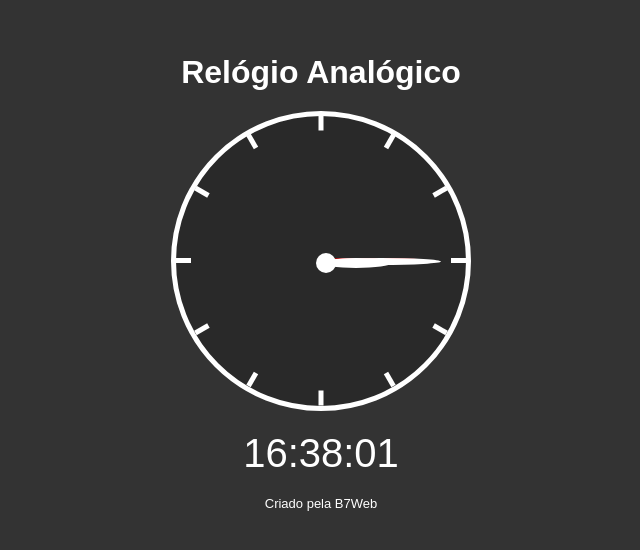
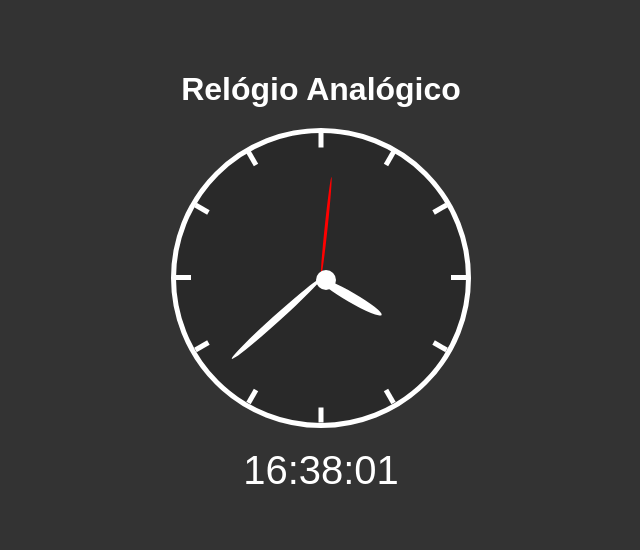
Before and after one commit to DavidAugustoo/desafio-7-dias-javascript, a plain HTML site: page relógio/index.html in a window 1280 px wide. Shown: the part 118-668 px from the top of the page, without its empty margins (319-959 px from the left). Drawn offline with Linux system fonts and the light colour scheme.

Commit message:
:sparkles: relógio: relógio analógico

```diff
--- a/relógio/index.html
+++ b/relógio/index.html
@@ -34,8 +34,6 @@
     </div>
     <div class="digital">--:--:--</div>
 
-    <footer>Criado pela B7Web</footer>
-
     <script src="script.js"></script>
 </body>
 </html>
--- a/relógio/script.js
+++ b/relógio/script.js
@@ -3,7 +3,6 @@ let sElement = document.querySelector('.p_s');
 let mElement = document.querySelector('.p_m');
 let hElement = document.querySelector('.p_h');
 
-setInterval(updateClock, 1000);
 
 function updateClock() {
     let now = new Date();
@@ -12,8 +11,19 @@ function updateClock() {
     let second = now.getSeconds();
 
     digitalElement.innerHTML = `${fixZero(hour)}:${fixZero(minute)}:${fixZero(second)}`;
+
+    let sDeg = ((360 / 60) * second) - 90;
+    let mDeg = ((360 / 60) * minute) - 90;
+    let hDeg = ((360 / 12) * hour) - 90;
+
+    sElement.style.transform = `rotate(${sDeg}deg)`;
+    mElement.style.transform = `rotate(${mDeg}deg)`;
+    hElement.style.transform = `rotate(${hDeg}deg)`;
 }
 
 function fixZero(time) {
     return time < 10 ? `0${time}` : time;
 }
+
+setInterval(updateClock, 1000);
+updateClock();
```
